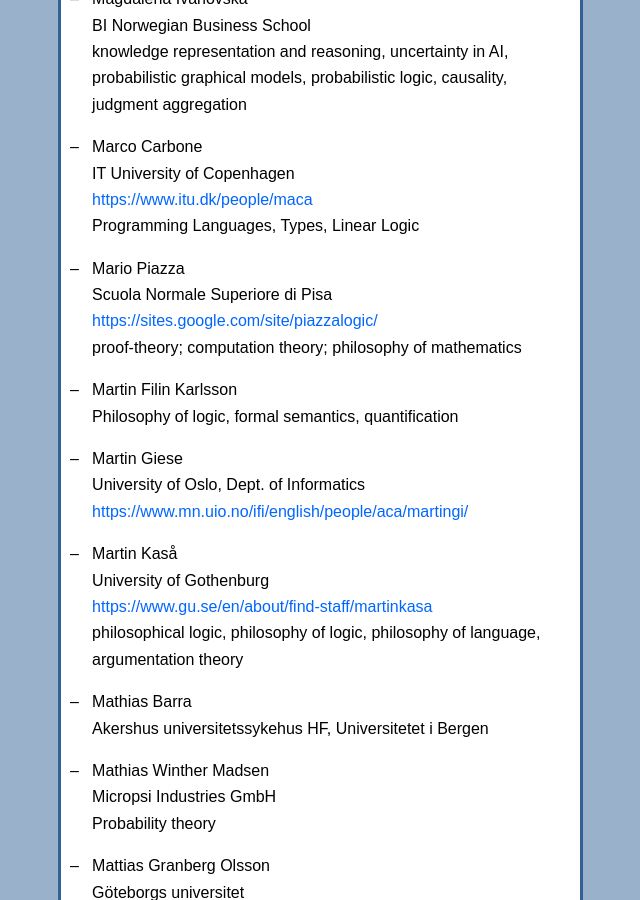
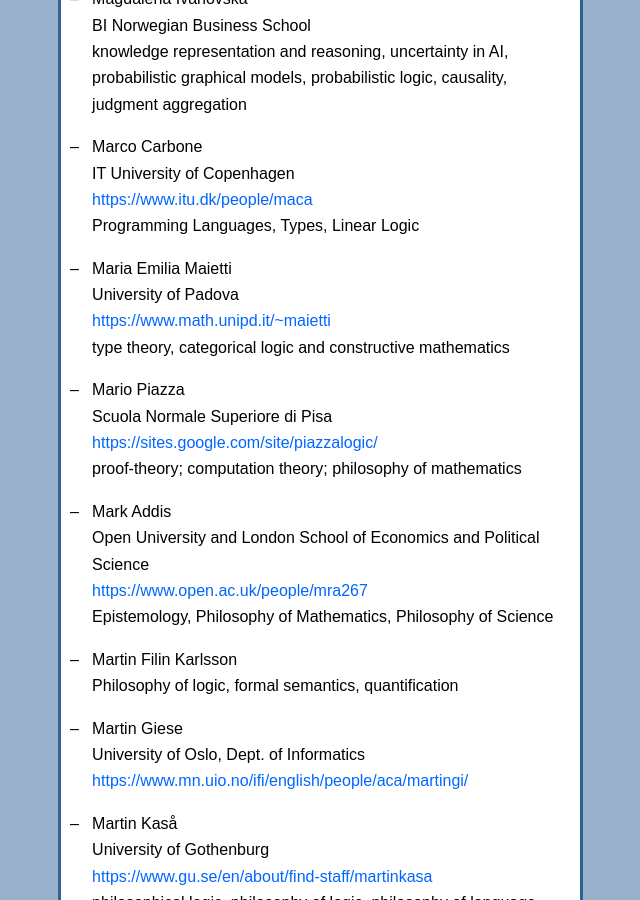
Before and after one commit to scandinavianlogic/scandinavianlogic.github.io, a Jekyll site: the page built from members.md, in a window 1280 px wide and 900 px high, scrolled down 10325 px. Shown: the whole window, without its empty margins (453-1093 px from the left). Built offline with Jekyll 4.4.1, drawn with Linux system fonts in a browser that asks for light colours.

Commit message:
new membmers

```diff
--- a/members.md
+++ b/members.md
@@ -394,10 +394,20 @@ membership.
   <https://www.itu.dk/people/maca>
   Programming Languages, Types, Linear Logic
 
+- Maria Emilia Maietti
+  University of Padova
+  <https://www.math.unipd.it/~maietti>
+  type theory, categorical logic and constructive mathematics
+
 - Mario Piazza
   Scuola Normale Superiore di Pisa
   <https://sites.google.com/site/piazzalogic/>
   proof-theory; computation theory; philosophy of mathematics
+
+- Mark Addis
+  Open University and London School of Economics and Political Science
+  <https://www.open.ac.uk/people/mra267>
+  Epistemology, Philosophy of Mathematics, Philosophy of Science
 
 - Martin Filin Karlsson
   Philosophy of logic, formal semantics, quantification
```
